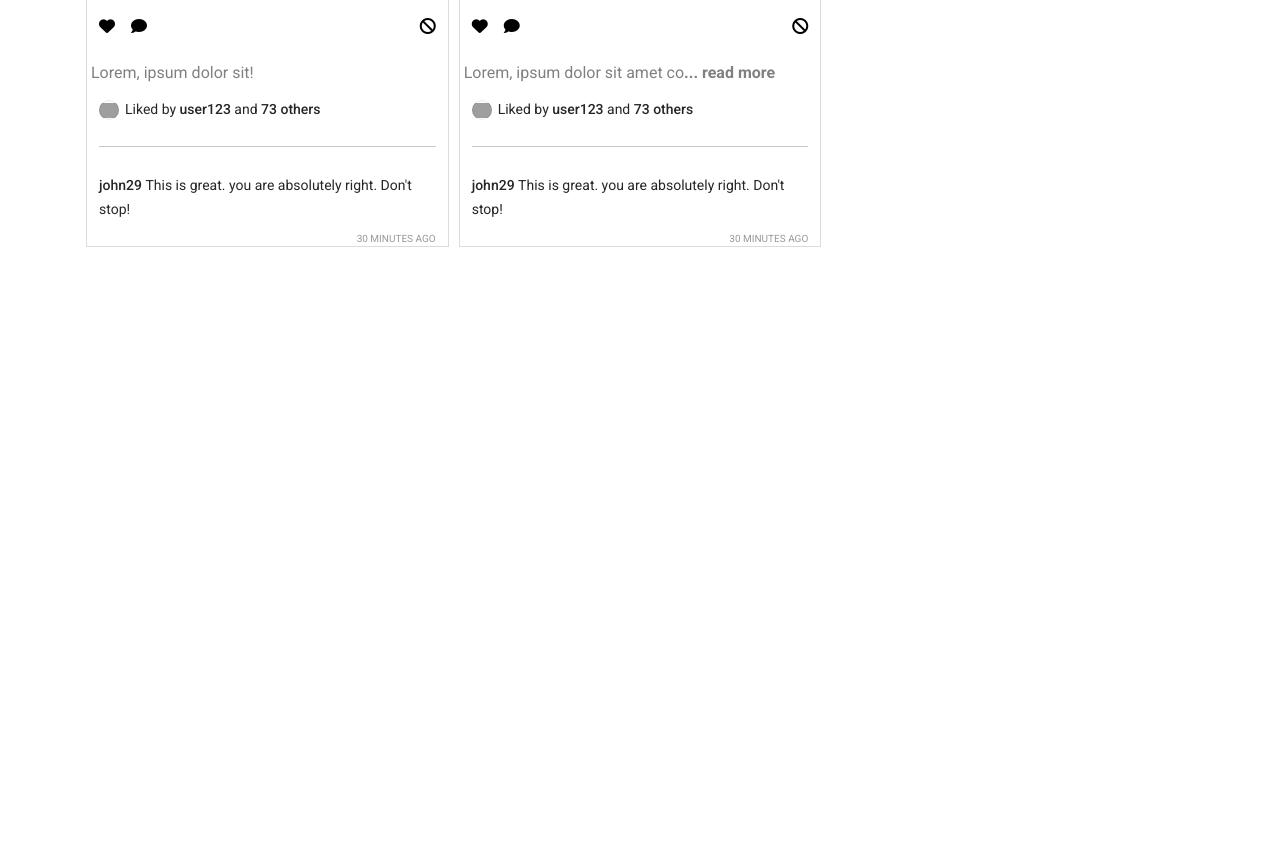
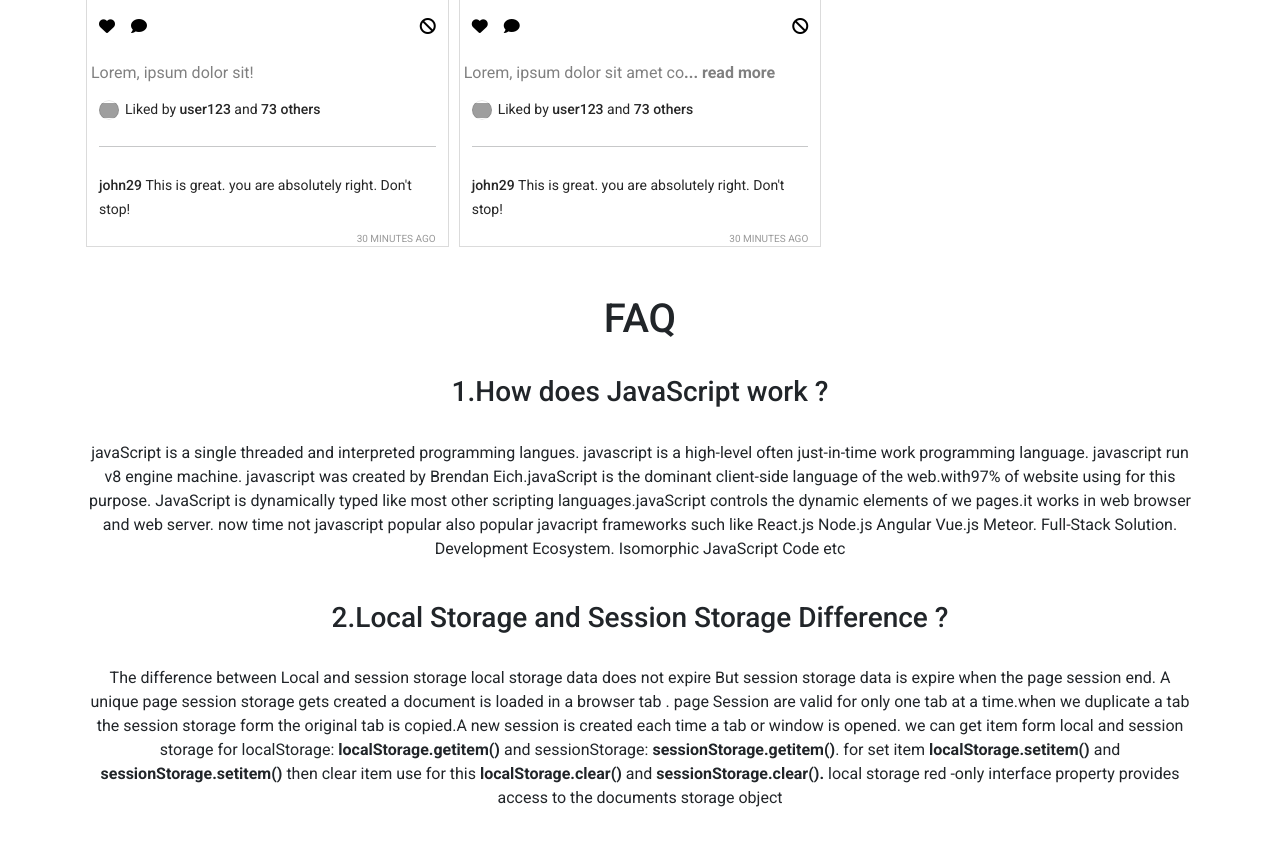
Before and after one commit to ImranHossain5722/insta-shohor, a plain HTML site: page index.html in a window 1280 px wide. Shown: the part 1285-2127 px from the top of the page. Before the commit the page ends 1548 px from the top, so only its background shows below. Drawn offline with nearby package versions, Linux system fonts and the light colour scheme; grey boxes are pictures that could not be loaded.

Commit message:
write two qus ans

```diff
--- a/index.html
+++ b/index.html
@@ -76,6 +76,16 @@
             <div id="reported">
                 <h1>Reported posts</h1>
             </div>
+            <section class="ask pt-4">
+                    <h1 class="fs-bold text-center pt-4">FAQ</h1>
+
+                    <h3 class="text-center p-4"> 1.How does JavaScript work ?</h3>
+                    <p class="text-center">javaScript is a single threaded and interpreted programming langues. javascript is a high-level often just-in-time work programming language. javascript run v8 engine machine. javascript  was created by Brendan Eich.javaScript is the dominant client-side language of the web.with97% of website using for this purpose. JavaScript is dynamically typed like most other scripting languages.javaScript controls the dynamic elements of we pages.it works in web browser and web server. now time not javascript popular also popular javacript frameworks such like React.js Node.js Angular Vue.js Meteor. Full-Stack Solution. Development Ecosystem. Isomorphic JavaScript Code etc </p>
+
+                    <h3 class="text-center p-4"> 2.Local Storage and Session Storage Difference ?</h3>
+                     <p class="text-center" >The difference between Local and session storage local storage data does not expire But session storage data is expire when the page session end. A unique page session storage gets created a document is loaded in a browser tab . page Session are valid for only one tab at a time.when we duplicate a tab the session storage form the original tab is copied.A new session is created each time a tab or window is opened. we can get item form local and session storage for localStorage: <b>localStorage.getitem()</b> and sessionStorage: <b>sessionStorage.getitem()</b>. for set item <b>localStorage.setitem() </b> and <b>sessionStorage.setitem() </b> then clear item use for this  <b>localStorage.clear()</b>  and <b>sessionStorage.clear(). </b> local storage red -only interface property provides access to the documents storage object</p>
+
+            </section>
         </main>
         <footer></footer>
 
```
